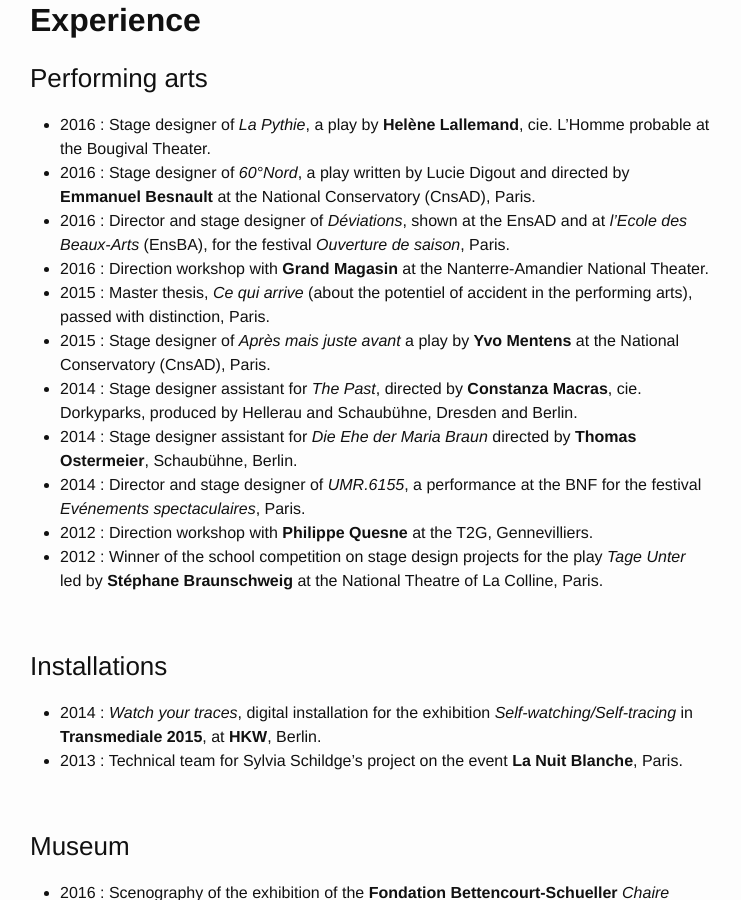
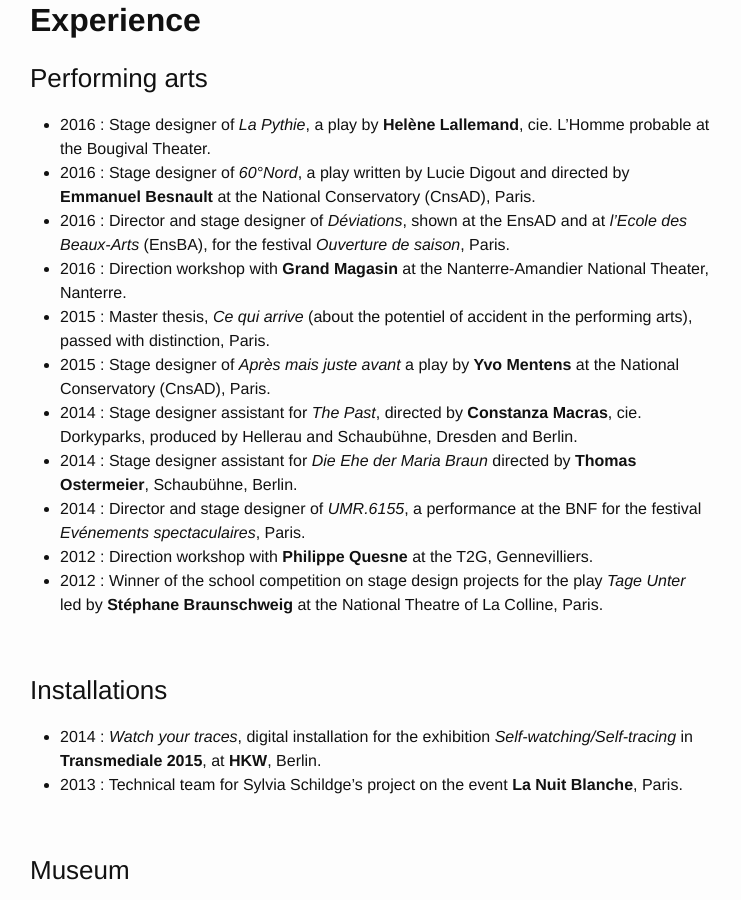
Before and after one commit to louiseds/louiseds.github.io, a Jekyll site: the page built from about.md, in a window 1280 px wide and 900 px high, scrolled down 2717 px. Shown: the whole window, without its empty margins (270-1011 px from the left). Built offline with Jekyll 4.4.1, drawn with Linux system fonts in a browser that asks for light colours.

Commit message:
Updated about.md

```diff
--- a/about.md
+++ b/about.md
@@ -82,7 +82,7 @@
 * 2016 : Stage designer of _La Pythie_, a play by **Helène Lallemand**, cie. L’Homme probable at the Bougival Theater.
 * 2016 : Stage designer of _60°Nord_, a play written by Lucie Digout and directed by **Emmanuel Besnault** at the National Conservatory (CnsAD), Paris.
 * 2016 : Director and stage designer of _Déviations_, shown at the EnsAD and at _l'Ecole des Beaux-Arts_  (EnsBA), for the festival _Ouverture de saison_,  Paris.
-* 2016 : Direction workshop with **Grand Magasin** at the Nanterre-Amandier National Theater.
+* 2016 : Direction workshop with **Grand Magasin** at the Nanterre-Amandier National Theater, Nanterre.
 * 2015 : Master thesis, _Ce qui arrive_ (about the potentiel of accident in the performing arts), passed with distinction, Paris.
 * 2015 : Stage designer of _Après mais juste avant_ a play by **Yvo Mentens** at the National Conservatory (CnsAD), Paris.
 * 2014 : Stage designer assistant for _The Past_, directed by **Constanza Macras**, cie. Dorkyparks, produced by Hellerau and Schaubühne, Dresden and Berlin.
```
